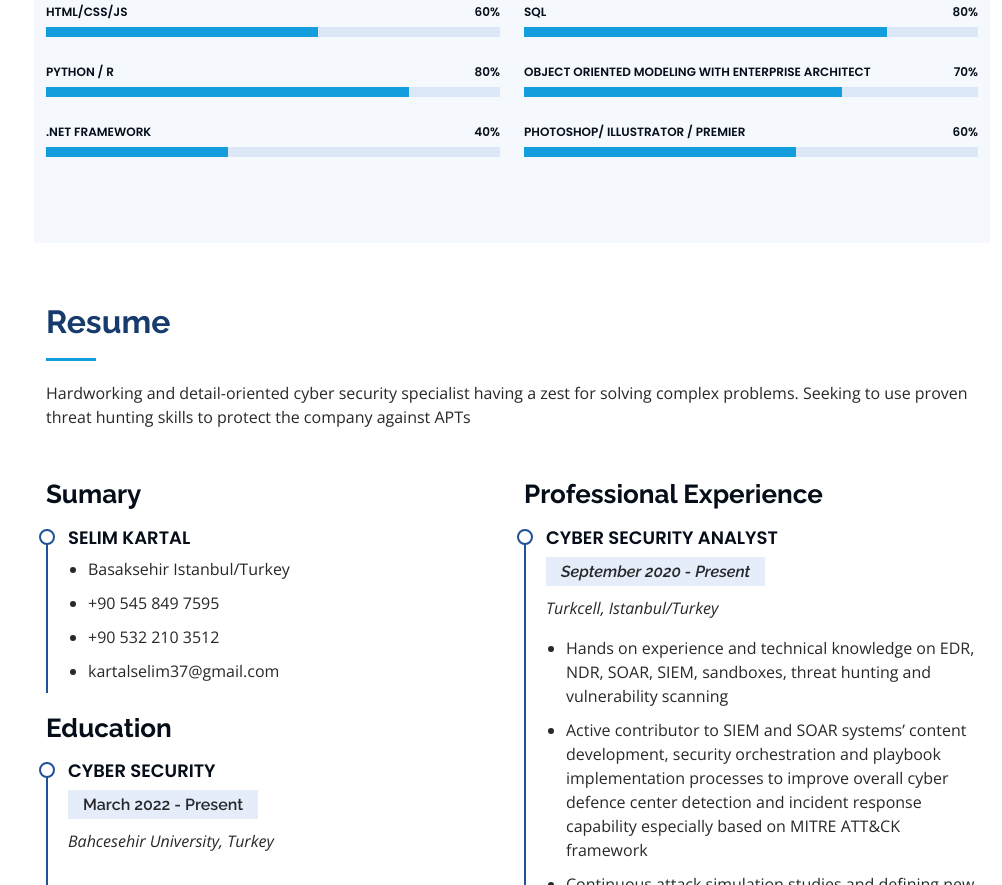
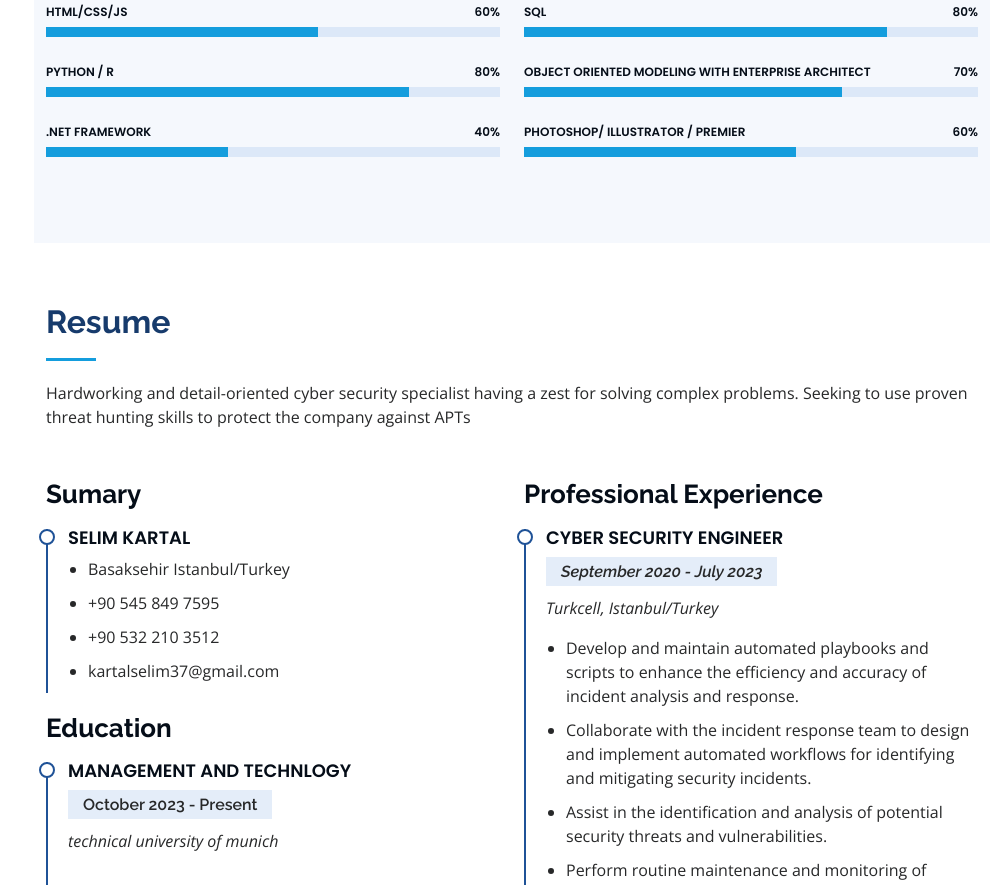
Before and after one commit to selimkartaal/cv, a plain HTML site: page index.html in a window 1280 px wide. Shown: the part 1915-2800 px from the top of the page, without its empty margins (278-1280 px from the left). Drawn offline with nearby package versions, Linux system fonts and the light colour scheme.

Commit message:
Update index.html

```diff
--- a/index.html
+++ b/index.html
@@ -63,7 +63,7 @@
   <section id="hero" class="d-flex flex-column justify-content-center align-items-center">
     <div class="hero-container" data-aos="fade-in">
       <h1>Selim Kartal</h1>
-      <p>I'm a <span class="typed" data-typed-items="Cyber Security Analyst, Developer, Freelancer, Scuba Diver"></span></p>
+      <p>I'm a <span class="typed" data-typed-items="Cyber Security Engineer, Developer, Freelancer, Scuba Diver"></span></p>
     </div>
   </section>
 
@@ -235,10 +235,20 @@
             </div>
 
             <h3 class="resume-title">Education</h3>
+
+	<div class="resume-item">
+              <h4>Management and Technlogy </h4>
+              <h5>October 2023 - Present</h5>
+              <p><em> technical university of munich </em></p>
+
+
+            </div>
 		 <div class="resume-item">
               <h4>Cyber Security</h4>
-              <h5>March 2022 - Present</h5>
+              <h5>March 2022 - June 2023</h5>
               <p><em>Bahcesehir University, Turkey</em></p>
+		              <p><em> 3.43 / 4 </em></p>
+
 
             </div>
             <div class="resume-item">
@@ -297,10 +307,27 @@
           </div>
           <div class="col-lg-6" data-aos="fade-up" data-aos-delay="100">
             <h3 class="resume-title">Professional Experience</h3>
+
+		<div class="resume-item">
+
+              <h4>Cyber Security Engineer</h4>
+              <h5><span style="font-style:italic;">September 2020 - July 2023</span></h5>
+              <p><em>Turkcell, Istanbul/Turkey</em></p>
+              <ul>
+
+		<li>Develop and maintain automated playbooks and scripts to enhance the efficiency and accuracy of incident analysis and response.</li>
+		<li>Collaborate with the incident response team to design and implement automated workflows for identifying and mitigating security incidents.</li>
+		<li>Assist in the identification and analysis of potential security threats and vulnerabilities.</li>
+		<li>Perform routine maintenance and monitoring of servers to ensure their optimal performance and security.</li>
+		<li>Contribute to the design and implementation of security measures to proactively prevent cyber threats.</li>
+		<li>Collaborate with compliance teams to conduct assessments and audits related to security standards and guidelines.</li>
+		<li>Share knowledge and provide training to other team members to enhance the overall cybersecurity posture of the organization.</li>
+	      </ul>
+            </div>
             <div class="resume-item">
 
               <h4>Cyber Security Analyst</h4>
-              <h5><span style="font-style:italic;">September 2020 - Present</span></h5>
+              <h5><span style="font-style:italic;">September 2020 - July 2023</span></h5>
               <p><em>Turkcell, Istanbul/Turkey</em></p>
               <ul>
 				<li>Hands on experience and technical knowledge on EDR, NDR, SOAR, SIEM, sandboxes, threat hunting and vulnerability scanning</li>
```
